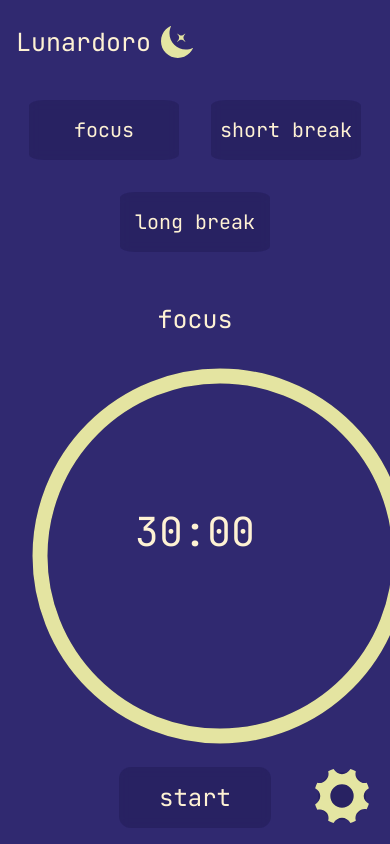
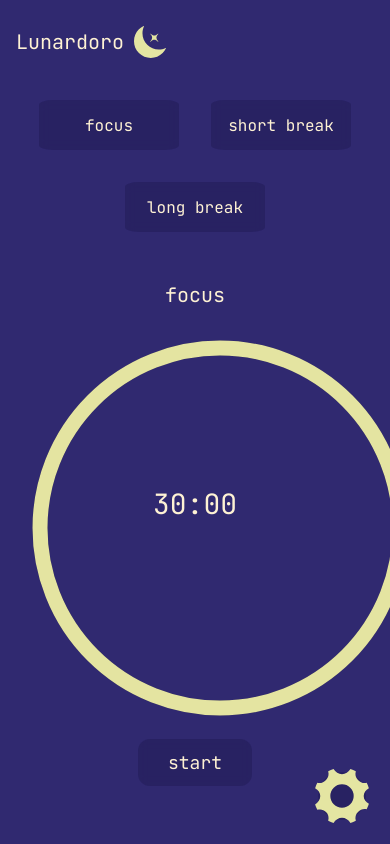
Before and after one commit to maguro-24/Lunardoro, a plain HTML site: page index.html in a window 390 px wide. Shown: the top 844 px of the page. Drawn offline with Linux system fonts and the light colour scheme.

Commit message:
Update style.css

```diff
--- a/style.css
+++ b/style.css
@@ -204,3 +204,32 @@ button.pause {
 .hidden {
     display: none;
 }
+
+@media (max-width: 480px) {
+  .title {
+    font-size: 20px;
+  }
+
+  .timer_time {
+    font-size: 28px;
+  }
+
+  .mode {
+    font-size: 20px;
+  }
+
+  .pause {
+    font-size: 18px;
+    padding: 12px 30px;
+  }
+
+  .settings-panel {
+    font-size: 14px;
+  }
+
+  .timer_settings_button {
+    font-size: 16px;
+    width: min(40vw, 140px);
+    height: 50px;
+  }
+}
```
